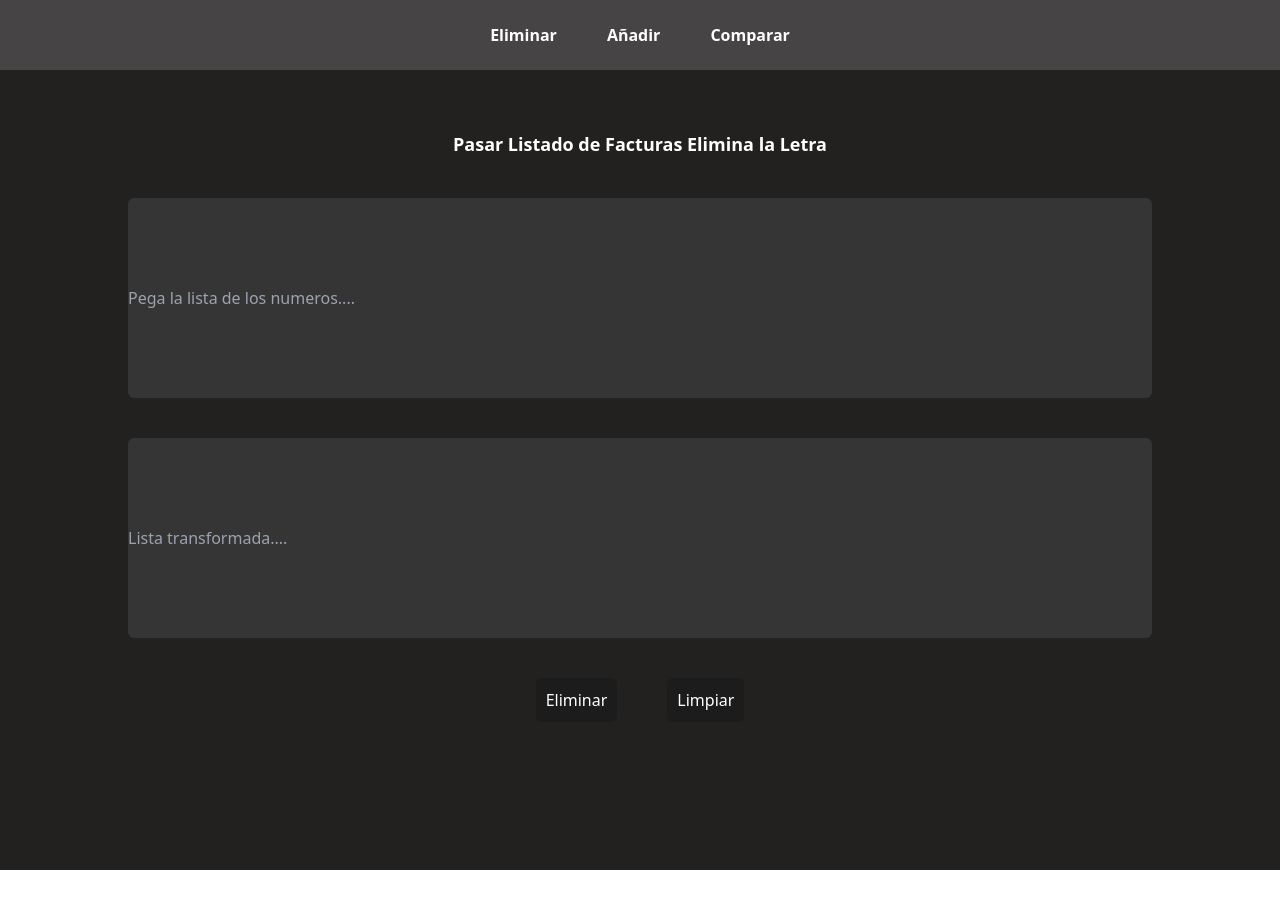
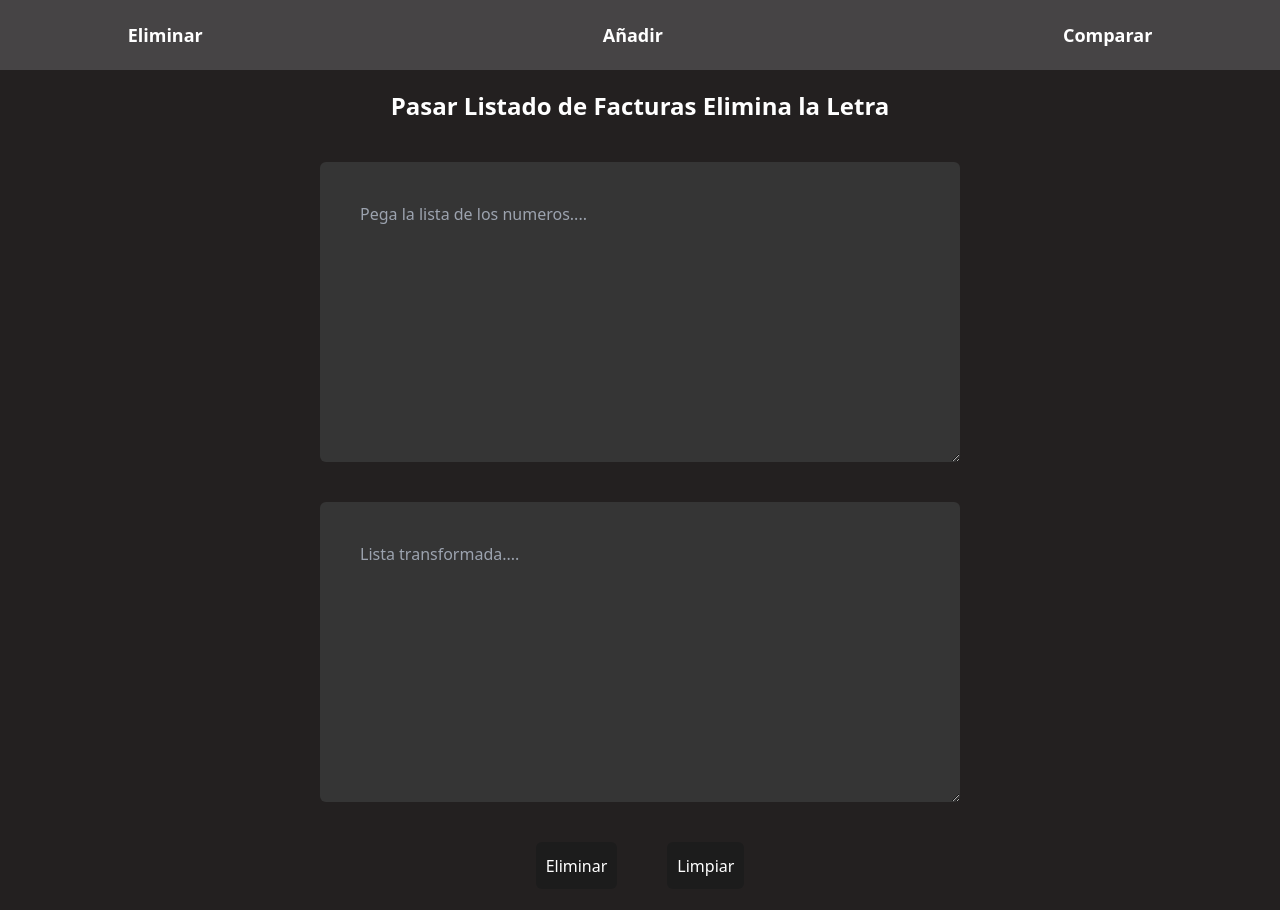
Before and after one commit to AngelicaJuliethAgudeloBautistaADSO/FACTURAS_TOOLS, a Vue app: page /eliminar in a window 1280 px wide. Both pictures are taken after a click on the button "Eliminar". Shown: the top 910 px of the page. Before the commit the page ends 870 px from the top, so only its background shows below. Built offline with nearby package versions, Linux system fonts and the light colour scheme.

Commit message:
se implemento emit con estilos

```diff
--- a/src/components/Eliminar.vue
+++ b/src/components/Eliminar.vue
@@ -1,24 +1,31 @@
 <template>
-    <div class="bg-body h-screen flex-col flex items-center gap-10 font-sans">
-        <h2 class="mt-[60px] text-lg font-bold text-letras">Pasar Listado de Facturas Elimina la Letra</h2>
-        <input class="h-[200px] w-[80%] bg-input rounded-md " placeholder="Pega la lista de los numeros...." v-model="Listnumber">
+    <div class="bg-body h-screen flex-col flex items-center gap-10 font-sans text-letras md:h-full">
+        <h2 class="mt-[60px] text-lg font-bold md:mt-[20px] md:text-2xl">Pasar Listado de Facturas Elimina la Letra</h2>
 
-        <input class="h-[200px] w-[80%] bg-input  rounded-md" type="text" id="result" placeholder="Lista transformada...." v-model="ListResult">
+        <textarea class="h-[200px] w-[80%] p-[20px] bg-input rounded-md md:h-[300px] md:w-[50%] md:p-[40px]" placeholder="Pega la lista de los numeros...." v-model="InputNumeros"></textarea>
+        <textarea class="h-[200px] w-[80%] p-[20px] bg-input rounded-md md:h-[300px] md:w-[50%] md:p-[40px]" placeholder="Lista transformada...." v-model="Result"></textarea>
 
-        <div class="w-full flex justify-center gap-[50px]  mb-[20px]">
-            <button class="bg-button p-[10px] rounded-md text-letras" onclick="processInput()">Eliminar</button>
-            <button class="bg-button p-[10px] rounded-md text-letras" onclick="Limpiar()">Limpiar</button>
+        <div class="w-full flex justify-center gap-[50px] mb-[20px] md:mb-[64px] md:h-[47px] " >
+            <button class="bg-button p-[10px] rounded-md md:w-xs" @click="processInput()">Eliminar</button>
+            <button class="bg-button p-[10px] rounded-md md:w-xs" @click="Limpiar()">Limpiar</button>
         </div>
     </div>
 </template>
 
 <script setup>
-    const Listnumber = defineModel('Listnumber')
-    const ListResult = defineModel('ListResult')
-    console.log(Listnumber);
-    console.log(ListResult);
+
+    import { ref } from 'vue';
+    const InputNumeros = ref('');
+    const Result = ref('');
 
     function processInput() {
+        const ExpresionRegular = /\d+/g;
+        const numeros = InputNumeros.value.match(ExpresionRegular);
+        Result.value = numeros ? `'${numeros.join("',    '")}'` : '';
+    }
+    function Limpiar(){
+        InputNumeros.value="";
+        Result.value="";
+    }
 
-    }
 </script>
--- a/src/components/Hero.vue
+++ b/src/components/Hero.vue
@@ -17,7 +17,6 @@ function mostrar_eliminar() {
   <div>
     <!-- Navbar con el evento "eliminar" -->
     <navbar @eliminar="mostrar_eliminar" />
-
     <!-- Mostrar el componente Eliminar condicionalmente -->
     <div v-if="mostrarEliminar">
       <Eliminar />
--- a/src/components/navbar.vue
+++ b/src/components/navbar.vue
@@ -1,7 +1,7 @@
 <template >
     <nav class="nav_container bg-navbar h-[70px] flex justify-center items-center font-sans font-semibold">
             <!-- botones -->
-        <ul class="ul-nav list-none flex gap-[50px] text-letras">
+        <ul class="ul-nav list-none flex gap-[50px] text-letras md:gap-[400px] md:text-lg">
             <button @click="$emit('eliminar')">Eliminar</button>
             <button @click="$emit('click_añadir')">Añadir</button>
             <button @click="$emit('click_comparar')">Comparar</button>
```
